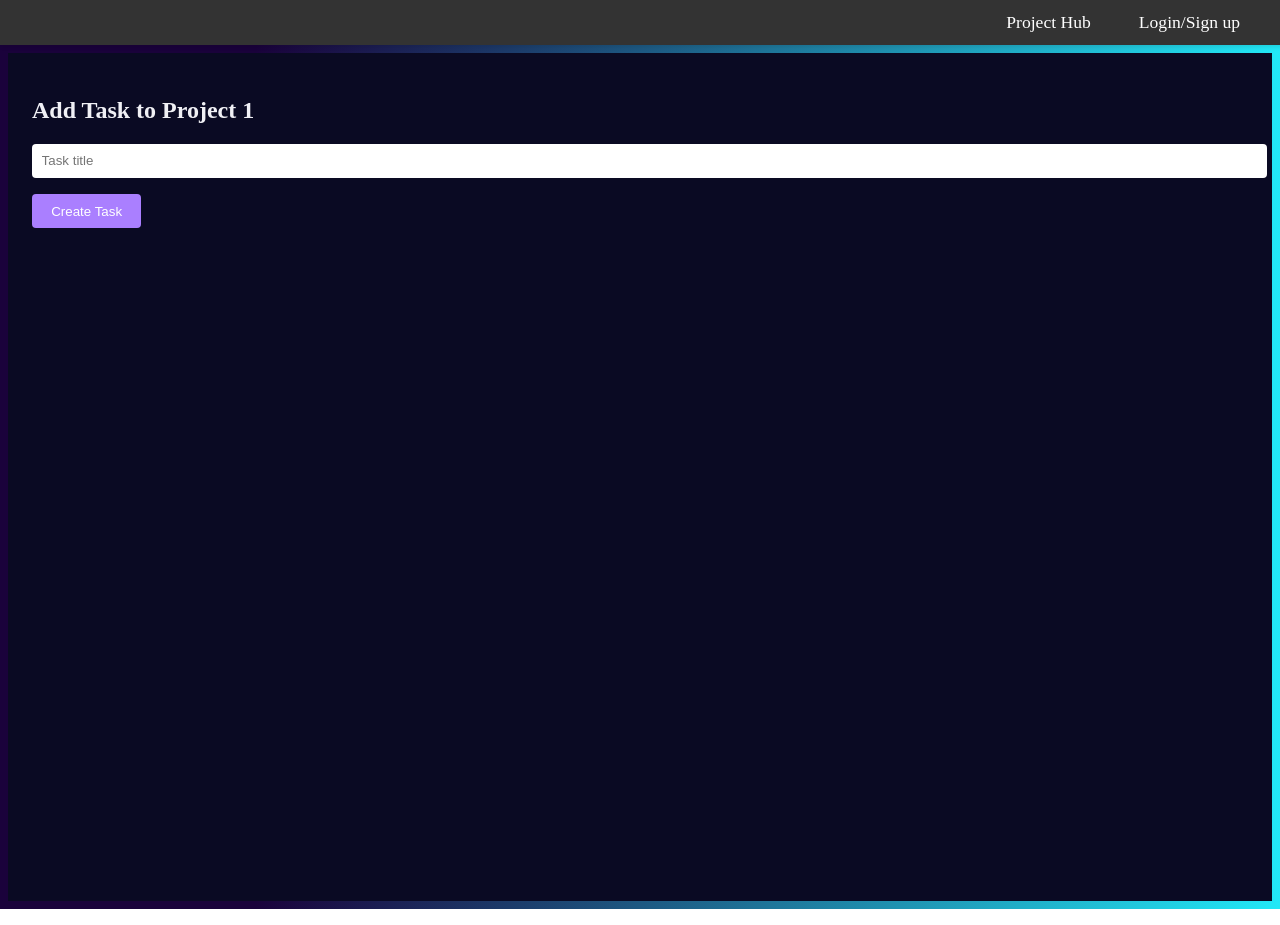
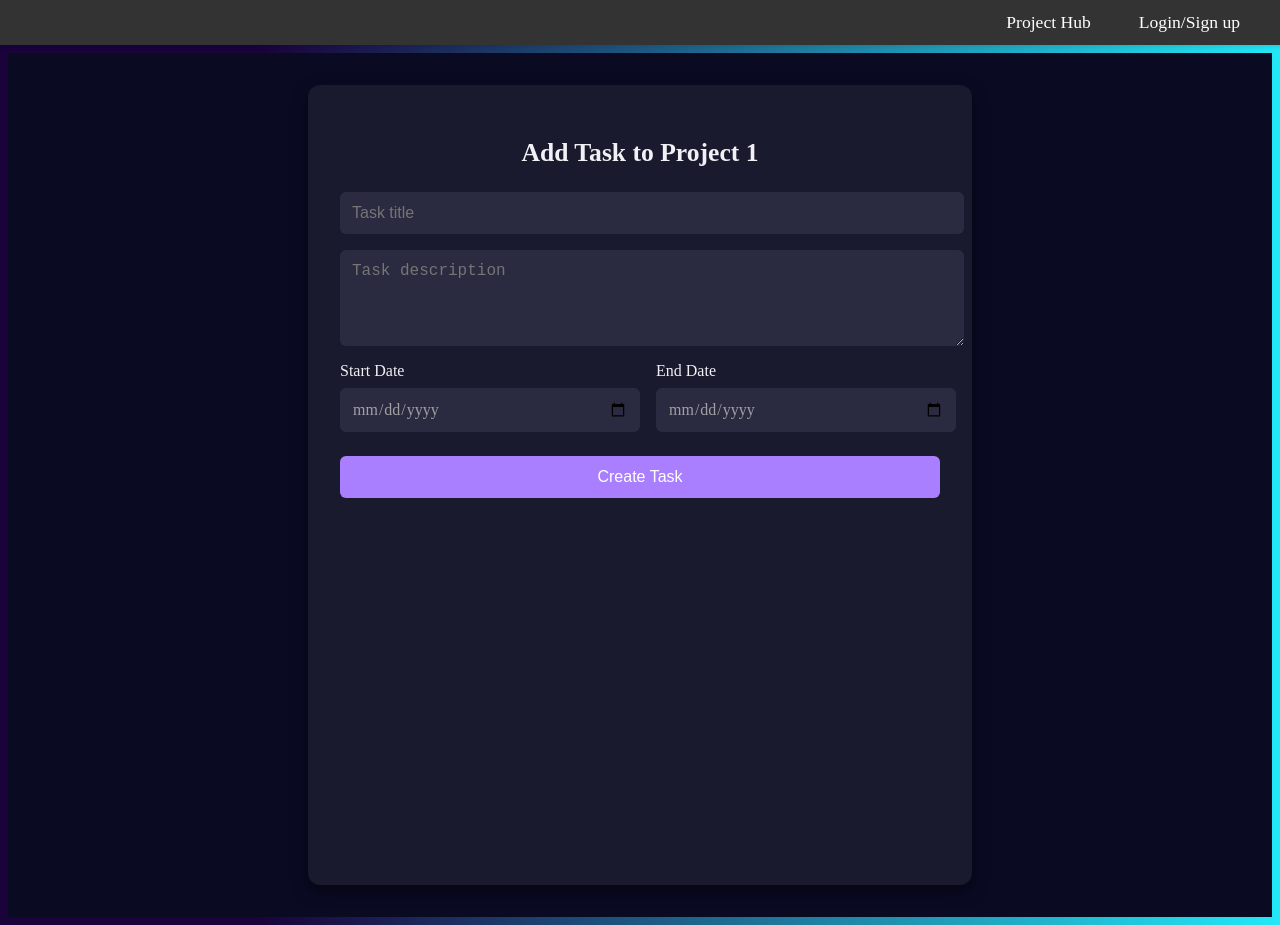
Before and after one commit to danielho774/csci201teamproject, a React (Create React App) app in the folder frontend/: page /projects/1/board in a window 1280 px wide. Both pictures are taken after a click on the button "+ Add New Task". Built offline with nearby package versions, Linux system fonts and the light colour scheme; no server answers.

Commit message:
task adding

```diff
--- a/frontend/src/pages/AddTaskPage.jsx
+++ b/frontend/src/pages/AddTaskPage.jsx
@@ -1,33 +1,96 @@
-
 import React, { useState } from 'react';
 import { useParams, useNavigate } from 'react-router-dom';
 import styles from './AddTaskPage.module.css';
 
 export default function AddTaskPage() {
   const { projectId } = useParams();
-  const [title, setTitle]   = useState('');
-  const navigate            = useNavigate();
+  const navigate = useNavigate();
 
-  function handleSubmit(e) {
+  const [title, setTitle] = useState('');
+  const [description, setDescription] = useState('');
+  const [startDate, setStartDate] = useState('');
+  const [endDate, setEndDate] = useState('');
+  const [error, setError] = useState('');
+
+  async function handleSubmit(e) {
     e.preventDefault();
-    if (!title.trim()) return;
+
+    if (!title.trim()) {
+      setError("Task title is required");
+      return;
+    }
+
+    const newTask = {
+      taskName: title,
+      taskDescrip: description,
+      startDate: startDate,
+      endDate: endDate,
+      project: { projectID: Number(projectId) },
+      status: { statusID: 1 },
+    };
+
+    try {
+      const res = await fetch('http://localhost:8080/api/tasks', {
+        method: 'POST',
+        headers: { 'Content-Type': 'application/json' },
+        body: JSON.stringify(newTask),
+      });
+
+      if (res.ok) {
         navigate(`/projects/${projectId}/board`);
+      } else {
+        const data = await res.json();
+        setError(data.message || 'Failed to create task');
+      }
+    } catch (err) {
+      console.error('Error creating task:', err);
+    }
   }
 
   return (
-    <div className={styles.container}>
-      <h2>Add Task to Project {projectId}</h2>
-      <form onSubmit={handleSubmit}>
+    <div className={styles.page}>
+      <div className={styles.formWrapper}>
+        <h2 className={styles.heading}>Add Task to Project {projectId}</h2>
+        {error && <p className={styles.error}>{error}</p>}
+        <form onSubmit={handleSubmit} className={styles.form}>
           <input
             className={styles.input}
             value={title}
             onChange={e => setTitle(e.target.value)}
             placeholder="Task title"
           />
-        <button type="submit" className={styles.button}>
+          <textarea
+            className={styles.textarea}
+            value={description}
+            onChange={e => setDescription(e.target.value)}
+            placeholder="Task description"
+            rows={4}
+          />
+          <div className={styles.dateRow}>
+            <label className={styles.label}>
+              Start Date
+              <input
+                className={styles.input}
+                type="date"
+                value={startDate}
+                onChange={e => setStartDate(e.target.value)}
+              />
+            </label>
+            <label className={styles.label}>
+              End Date
+              <input
+                className={styles.input}
+                type="date"
+                value={endDate}
+                onChange={e => setEndDate(e.target.value)}
+              />
+            </label>
+          </div>
+          <button type="submit" className={styles.submitButton}>
             Create Task
           </button>
         </form>
       </div>
+    </div>
   );
 }
--- a/frontend/src/pages/AddTaskPage.module.css
+++ b/frontend/src/pages/AddTaskPage.module.css
@@ -1,22 +1,93 @@
-.container {
-    padding: 1.5rem;
+.page {
+  background: #0a0a23;
   color: #f0f0f5;
-    background: #0a0a23;
   min-height: 100vh;
+  display: flex;
+  justify-content: center;
+  padding: 2rem 1rem;
 }
-  .input {
-    display: block;
+
+.formWrapper {
+  max-width: 600px;
   width: 100%;
-    padding: 0.6rem;
+  background: #1a1a2e;
+  padding: 2rem;
+  border-radius: 12px;
+  box-shadow: 0 6px 16px rgba(0, 0, 0, 0.5);
+}
+
+.heading {
+  margin-bottom: 1.5rem;
+  font-size: 1.6rem;
+  text-align: center;
+}
+
+.form {
+  display: flex;
+  flex-direction: column;
+}
+
+.input,
+.textarea {
+  width: 100%;
+  padding: 0.75rem;
   margin-bottom: 1rem;
-    border-radius: 4px;
+  border-radius: 6px;
   border: none;
+  font-size: 1rem;
+  background: #2a2a40;
+  color: #f0f0f5;
 }
-  .button {
+
+
+.input:focus,
+.textarea:focus {
+  outline: none;
+  box-shadow: 0 0 0 2px #aa7fff55;
+}
+
+
+.dateRow {
+  display: flex;
+  gap: 1rem;
+  margin-bottom: 1rem;
+}
+
+.dateRow .input {
+  flex: 1;
+}
+
+.submitButton {
   background: #aa7fff;
   color: white;
-    padding: 0.6rem 1.2rem;
+  padding: 0.75rem;
+  font-size: 1rem;
   border: none;
-    border-radius: 4px;
+  border-radius: 6px;
   cursor: pointer;
+  transition: background 0.3s ease;
 }
+
+.submitButton:hover {
+  background: #915fff;
+}
+
+.error {
+  color: #ff6b6b;
+  margin-bottom: 1rem;
+  text-align: center;
+}
+
+.input[type="date"] {
+  border: none;
+  background-color: #2a2a40;
+  color: #a0a0a5;
+  padding: 0.75rem;
+  border-radius: 6px;
+  font-size: 1rem;
+}
+
+.input:focus {
+  outline: none;
+  box-shadow: 0 0 0 2px #aa7fff55;
+}
--- a/frontend/src/pages/TaskBoardPage.jsx
+++ b/frontend/src/pages/TaskBoardPage.jsx
@@ -7,22 +7,23 @@ const STATUSES = ['Not Started', 'In Progress', 'Completed'];
 export default function TaskBoardPage() {
   const { projectId } = useParams();
   const navigate = useNavigate();
-  const [tasks, setTasks] = useState([
-    { id: 1, title: 'Filler Task', status: 'Not Started' }
-  ]);
+  const [tasks, setTasks] = useState([]);
+  const STATUS_ID_MAP = {
+    'Not Started': 0,
+    'In Progress': 1,
+    'Completed': 2,
+  };
 
   useEffect(() => {
-    fetch(`/api/tasks`)
+    fetch(`/api/tasks/project/${projectId}`)
       .then(res => res.json())
       .then(data => {
         if (data && data.length > 0) {
           setTasks(data);
         }
       })
-      .catch(() => {
-        setTasks([
-          { id: 1, title: 'Filler Task', status: 'Not Started' }
-        ]);
+      .catch((err) => {
+        console.error('Failed to fetch project tasks:', err);
       });
   }, [projectId]);
 
@@ -32,21 +33,79 @@ export default function TaskBoardPage() {
     return Math.round((done / tasks.length) * 100);
   }, [tasks]);
 
-  const handleStatusChange = async (id, newStatus) => {
+  const handleStatusChange = async (taskId, newStatusName) => {
+    const statusID = STATUS_ID_MAP[newStatusName];
+
     setTasks(ts =>
-      ts.map(t => (t.id === id ? { ...t, status: newStatus } : t))
+      ts.map(t =>
+        t.taskID === taskId ? { ...t, statusName: newStatusName, statusID } : t
+      )
     );
 
     try {
-      await fetch(`/api/tasks/${id}/status`, {
+      const res = await fetch(`/api/tasks/${taskId}/status`, {
         method: 'PUT',
         headers: {
           'Content-Type': 'application/json',
         },
-        body: JSON.stringify({ status: newStatus }),
+        body: JSON.stringify({ statusID }), // NOT statusName
       });
+
+      if (!res.ok) {
+        const msg = await res.text();
+        console.error('Failed to update task status:', msg);
+      }
     } catch (error) {
-      console.error('Failed to update task status:', error);
+      console.error('Network error while updating status:', error);
+    }
+  };
+
+  const userID = localStorage.getItem("userID");
+
+  const handleClaimTask = async (task) => {
+    const isClaiming = task.assigned != userID;
+
+    const endpoint = `/api/tasks/${task.taskID}/${isClaiming ? "assign" : "remove"}/${userID}`;
+    const method = isClaiming ? "POST" : "DELETE";
+
+    try {
+      const response = await fetch(endpoint, { method });
+
+      if (!response.ok) {
+        const error = await response.text();
+        console.error("Server error:", error);
+        return;
+      }
+
+      if (isClaiming) {
+        const statusUpdate = await fetch(`/api/tasks/${task.taskID}/status`, {
+          method: 'PUT',
+          headers: {
+            'Content-Type': 'application/json',
+          },
+          body: JSON.stringify({ statusID: 1 }),
+        });
+
+        if (!statusUpdate.ok) {
+          const error = await statusUpdate.text();
+          console.error("Failed to update status:", error);
+        }
+      }
+
+      setTasks(prevTasks =>
+        prevTasks.map(t =>
+          t.taskID === task.taskID
+            ? {
+                ...t,
+                assigned: isClaiming ? userID : null,
+                statusID: isClaiming ? 1 : t.statusID,
+                statusName: isClaiming ? 'In Progress' : t.statusName,
+              }
+            : t
+        )
+      );
+    } catch (err) {
+      console.error("Error while claiming task:", err);
     }
   };
 
@@ -62,23 +121,38 @@ export default function TaskBoardPage() {
         <thead>
           <tr>
             <th>Task</th>
+            <th>Description</th>
+            <th>Start Date</th>
+            <th>End Date</th>
             <th>Status</th>
+            <th>Assignment</th>
           </tr>
         </thead>
         <tbody>
           {tasks.map(task => (
-            <tr key={task.id}>
-              <td>{task.title}</td>
+            <tr key={task.taskID}>
+              <td>{task.taskName}</td>
+              <td>{task.description}</td>
+              <td>{task.startDate}</td>
+              <td>{task.endDate}</td>
               <td>
                 <select
-                  value={task.status}
-                  onChange={e => handleStatusChange(task.id, e.target.value)}
+                  value={task.statusName}
+                  onChange={e => handleStatusChange(task.taskID, e.target.value)}
                   className={styles.statusSelect}
                 >
                   {STATUSES.map(s => (
                     <option key={s} value={s}>{s}</option>
                   ))}
                 </select>
+              </td>
+              <td>
+              <button
+                className={`${styles.taskButton} ${task.assigned == userID ? styles.unclaim : styles.claim}`}
+                onClick={() => handleClaimTask(task)}
+              >
+                {task.assigned != userID ? 'Claim Task' : 'Unclaim Task'}
+              </button>
               </td>
             </tr>
           ))}
--- a/frontend/src/pages/TaskBoardPage.module.css
+++ b/frontend/src/pages/TaskBoardPage.module.css
@@ -98,3 +98,30 @@
 .addButton:hover {
   background-color: #9a6fee;
 }
+.taskButton {
+  display: block;
+  margin: 0 auto;
+  color: #ffffff;
+  border: none;
+  padding: 0.8rem 1.5rem;
+  font-size: 0.8rem;
+  cursor: pointer;
+  border-radius: 4px;
+  transition: background-color 0.2s;
+  min-width: 130px;
+  text-align: center;
+}
+
+.claim {
+  background-color: #3f8f29;
+}
+.claim:hover {
+  background-color: #056517;
+}
+
+.unclaim {
+  background-color: #de1a24;
+}
+.unclaim:hover {
+  background-color: #bf1029;
+}
```
Also changed, not shown: 1 other file (tests, documents, lock files or other folders). Lines whose indentation alone changed are shown as unchanged.
